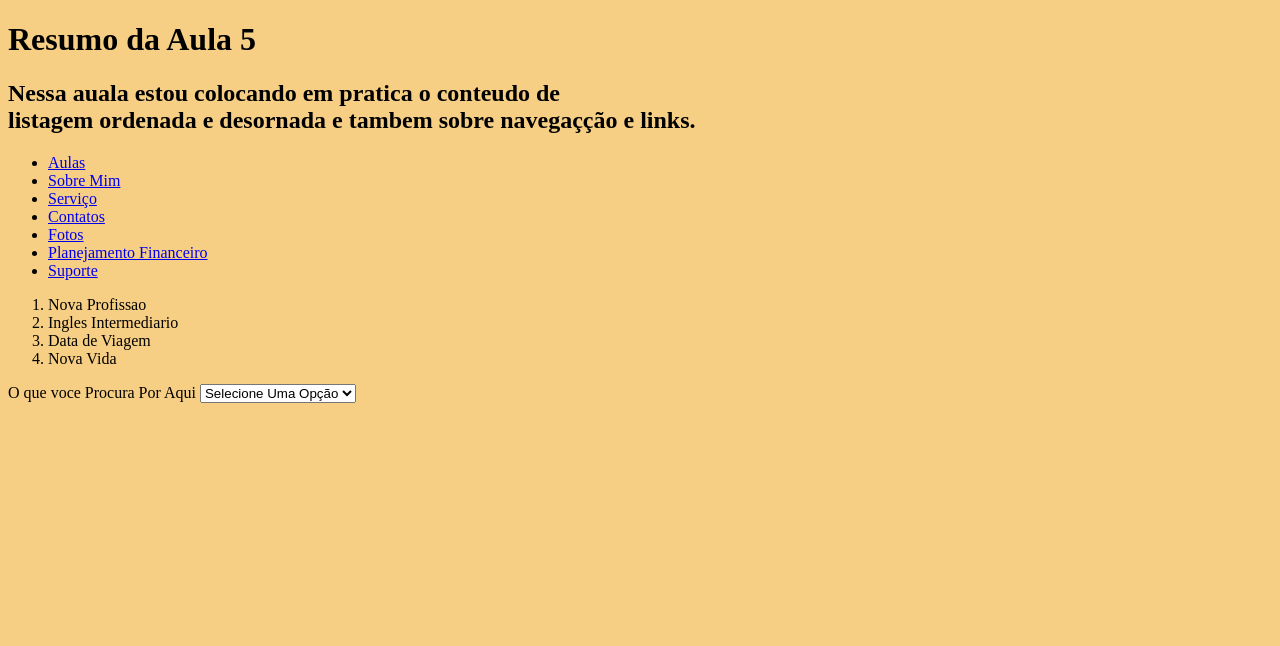
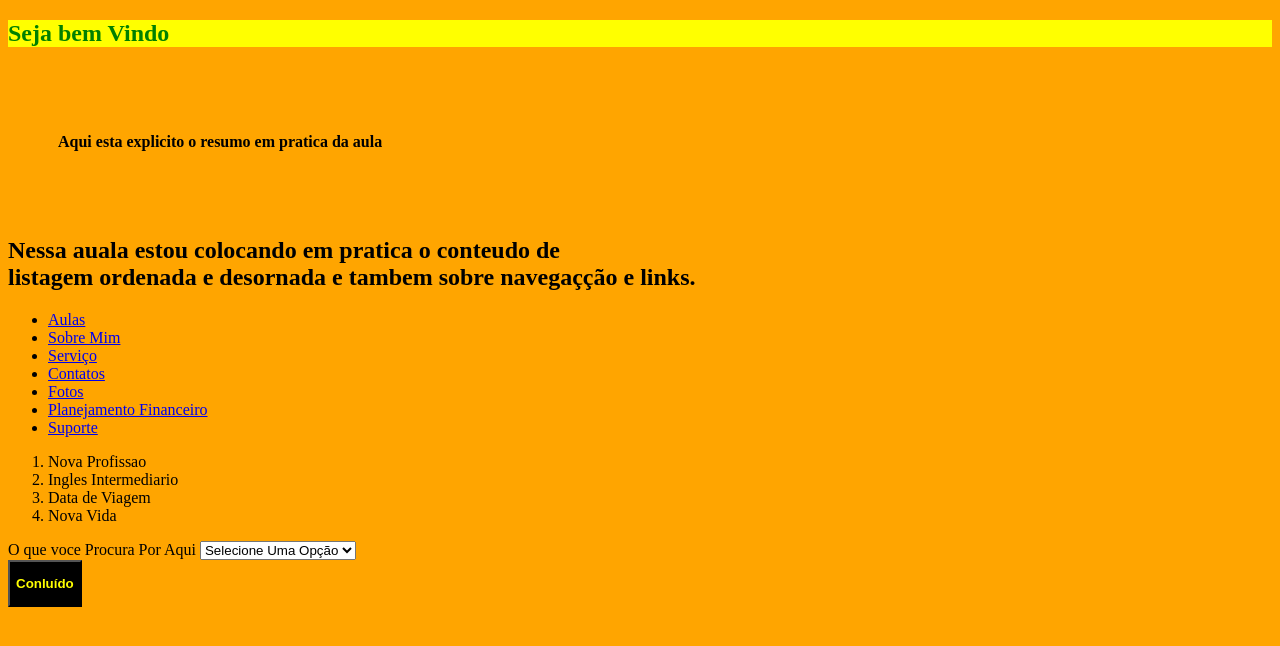
Before and after one commit to juliodesouza/aula1, a plain HTML site: page Projeto 1/Listagem e Links.html in a window 1280 px wide. Drawn offline with Linux system fonts and the light colour scheme.

Commit message:
Entendi essa Merda

```diff
--- a/Projeto 1/Listagem e Links.html
+++ b/Projeto 1/Listagem e Links.html
@@ -4,13 +4,47 @@
 <head>
   <meta charset="utf-8">
   <title>Aula 5</title>
-  <link rel="stylesheet" href="./assets/css/back.css">
+  <link rel="stylesheet" href="./assets/css/style.css">
+  <style>
+    .box {
+      background: orange;
+      color #fff;
+      font-weight: bold;
+      padding: 50px;
+      margin: auto;
+    }
+
+    .Roupa {
+      background: yellow;
+      color: green;
+      font-weight: bold;
+    }
+  </style>
 
 <body>
-  <h1>Resumo da Aula 5</h1>
-  <h2>Nessa auala estou colocando em pratica o conteudo de<br>
-    listagem ordenada e desornada e tambem sobre navegaçção e links.</h2>
+  <main>
+    <section class="Roupa">
+      <h1 id="Apresentação">
+        Seja bem Vindo
+      </h1>
+    </section>
+  </main>
 
+  <article>
+    <section class="box">
+      <p id="Titulo Principal">
+        Aqui esta explicito o resumo em pratica da aula
+      </p>
+    </section>
+
+    <section class="bloco">
+      <h2 id="Resumo da Aula">
+        Nessa auala estou colocando em pratica o conteudo de<br>
+        listagem ordenada e desornada e tambem sobre navegaçção e links.
+      </h2>
+    </section>
+
+  </article>
   <nav>
     <ul>
       <li>
@@ -66,6 +100,12 @@
     </form>
   </div>
 
+  <button class="Botoes">
+    <p id="Concluido">
+      Conluído
+    </p>
+  </button>
+
 
 </body>
 </head>
--- a/Projeto 1/assets/css/back.css
+++ /dev/null
@@ -1,3 +0,0 @@
-body {
-  background: rgb(247, 207, 132);
-}
--- /dev/null
+++ b/Projeto 1/assets/css/style.css
@@ -0,0 +1,21 @@
+body{
+  background:orange;}
+
+
+.Botoes{
+  background: black;
+
+}
+ #Concluido {
+   color: yellow;
+   font-weight: bold;}
+
+   #Enviar{
+     color: red;
+     font-weight: bold;
+   }
+
+   #Obrigado{
+     color: palevioletred;
+     font-weight: bold;
+   }
```
Also changed, not shown: Projeto 1/Aulas.html (+6 -1 lines), Projeto 1/Contatos.html (+6 -0 lines), Projeto 1/Fotos.html (+4 -1 lines), Projeto 1/Planejamento Financeiro.html (+4 -3 lines), Projeto 1/Serviço.html (+4 -1 lines), Projeto 1/Sobre Mim.html (+5 -1 lines), Projeto 1/Suporte.html (+4 -1 lines).
